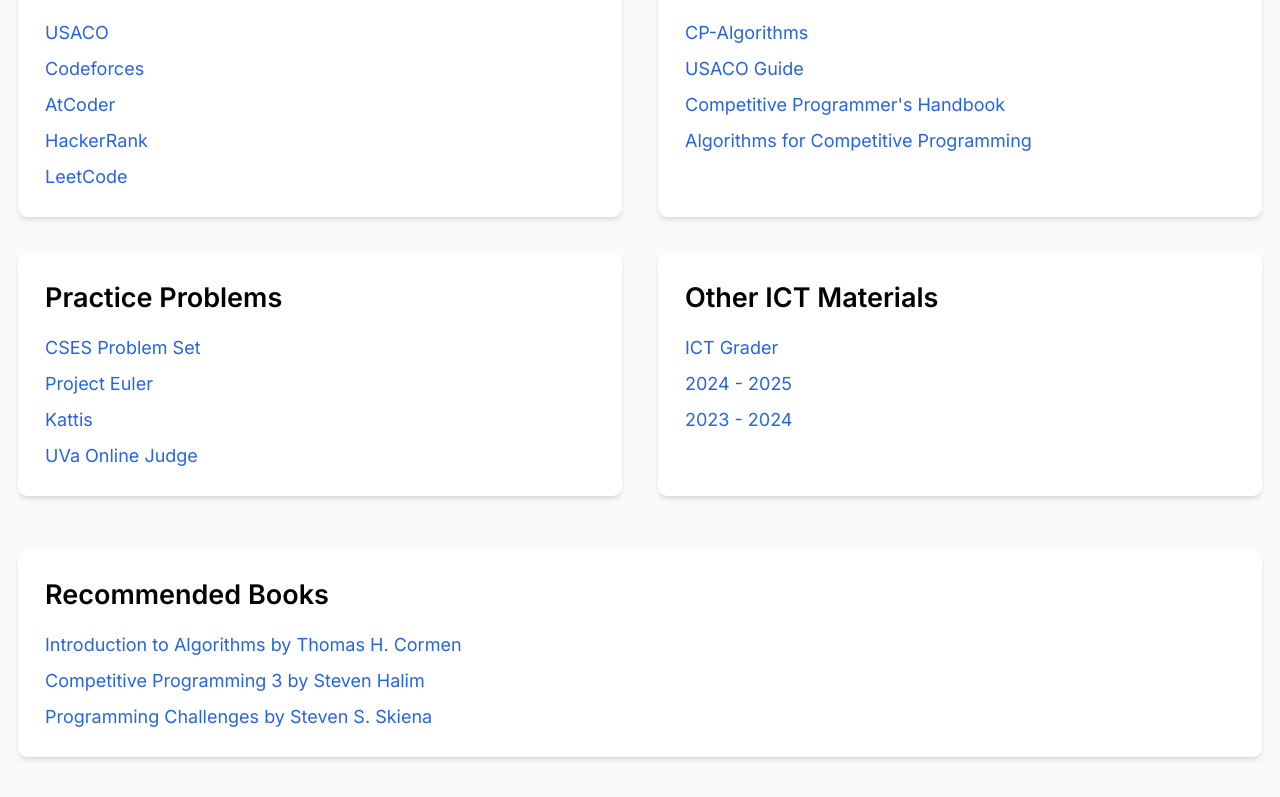
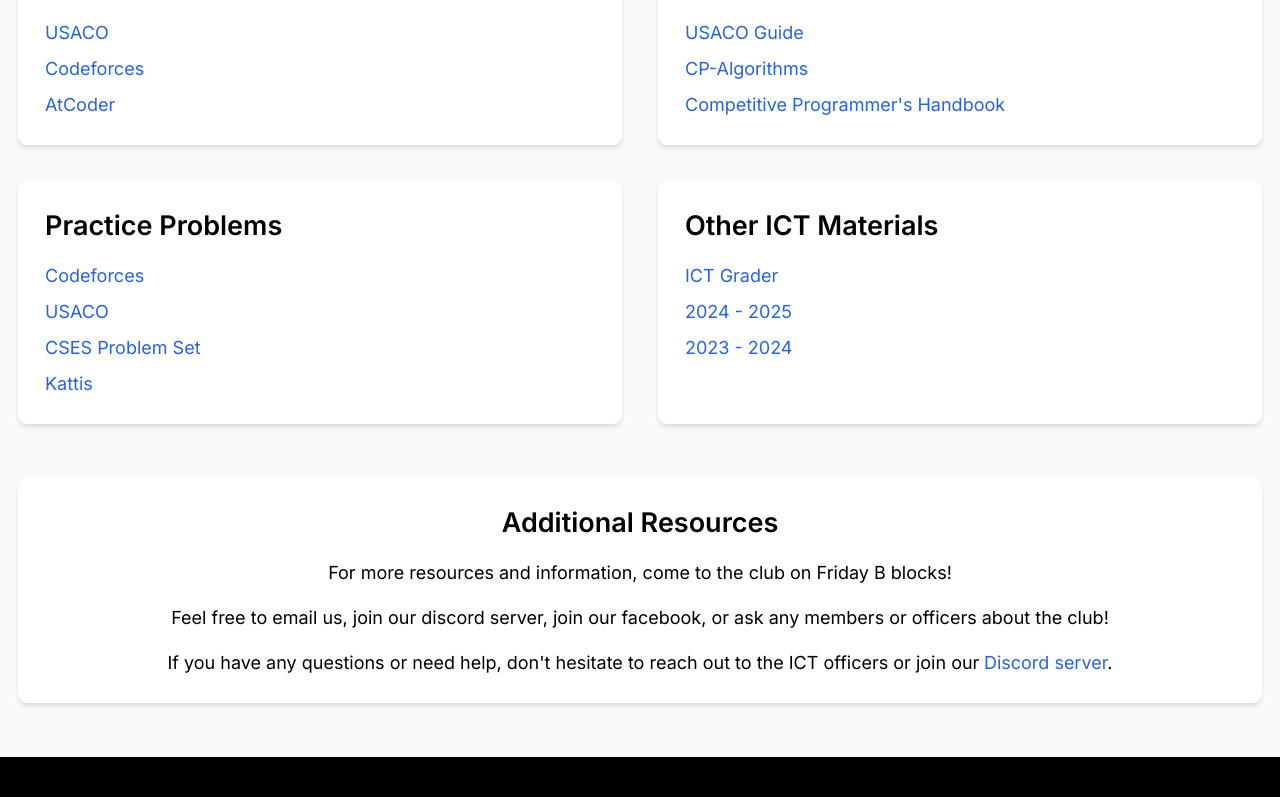
Before and after one commit to TJ-Computer-Team/ict-website, a Next.js app: page /resources in a window 1280 px wide. Shown: the part 323-1120 px from the top of the page. Built offline with nearby package versions, Linux system fonts and the light colour scheme.

Commit message:
Update page.tsx

```diff
--- a/app/resources/page.tsx
+++ b/app/resources/page.tsx
@@ -5,27 +5,24 @@
       items: [
         { name: "USACO", link: "http://www.usaco.org/" },
         { name: "Codeforces", link: "https://codeforces.com/" },
-        { name: "AtCoder", link: "https://atcoder.jp/" },
-        { name: "HackerRank", link: "https://www.hackerrank.com/" },
-        { name: "LeetCode", link: "https://leetcode.com/" },
+        { name: "AtCoder", link: "https://atcoder.jp/" }
       ]
     },
     {
       title: "Resources to Learn",
       items: [
+        { name: "USACO Guide", link: "https://usaco.guide/" },
         { name: "CP-Algorithms", link: "https://cp-algorithms.com/" },
-        { name: "USACO Guide", link: "https://usaco.guide/" },
-        { name: "Competitive Programmer's Handbook", link: "https://cses.fi/book/book.pdf" },
-        { name: "Algorithms for Competitive Programming", link: "https://cp-algorithms.com/" },
+        { name: "Competitive Programmer's Handbook", link: "https://usaco.guide/CPH.pdf" }
       ]
     },
     {
       title: "Practice Problems",
       items: [
+        { name: "Codeforces", link: "https://codeforces.com/problemset" },
+        { name: "USACO", link: "https://usaco.org/index.php?page=contests" },
         { name: "CSES Problem Set", link: "https://cses.fi/problemset/" },
-        { name: "Project Euler", link: "https://projecteuler.net/" },
-        { name: "Kattis", link: "https://open.kattis.com/" },
-        { name: "UVa Online Judge", link: "https://onlinejudge.org/" },
+        { name: "Kattis", link: "https://open.kattis.com/" }
       ]
     },
     {
@@ -63,41 +60,6 @@
             </div>
           ))}
         </div>
-        <div className="bg-white p-6 rounded-lg shadow-md mb-12">
-          <h2 className="text-2xl font-semibold mb-4">Recommended Books</h2>
-          <ul className="space-y-2">
-            <li>
-              <a
-                href="https://www.amazon.com/Introduction-Algorithms-3rd-MIT-Press/dp/0262033844"
-                target="_blank"
-                rel="noopener noreferrer"
-                className="text-blue-600 hover:underline"
-              >
-                Introduction to Algorithms by Thomas H. Cormen
-              </a>
-            </li>
-            <li>
-              <a
-                href="https://www.amazon.com/Competitive-Programming-3rd-Steven-Halim/dp/B00FG8MNN8"
-                target="_blank"
-                rel="noopener noreferrer"
-                className="text-blue-600 hover:underline"
-              >
-                Competitive Programming 3 by Steven Halim
-              </a>
-            </li>
-            <li>
-              <a
-                href="https://www.amazon.com/Programming-Challenges-Contest-Training-Computer/dp/0387001638"
-                target="_blank"
-                rel="noopener noreferrer"
-                className="text-blue-600 hover:underline"
-              >
-                Programming Challenges by Steven S. Skiena
-              </a>
-            </li>
-          </ul>
-        </div>
         <div className="bg-white p-6 rounded-lg shadow-md text-center">
           <h2 className="text-2xl font-semibold mb-4">Additional Resources</h2>
           <p className="mb-4">
```
